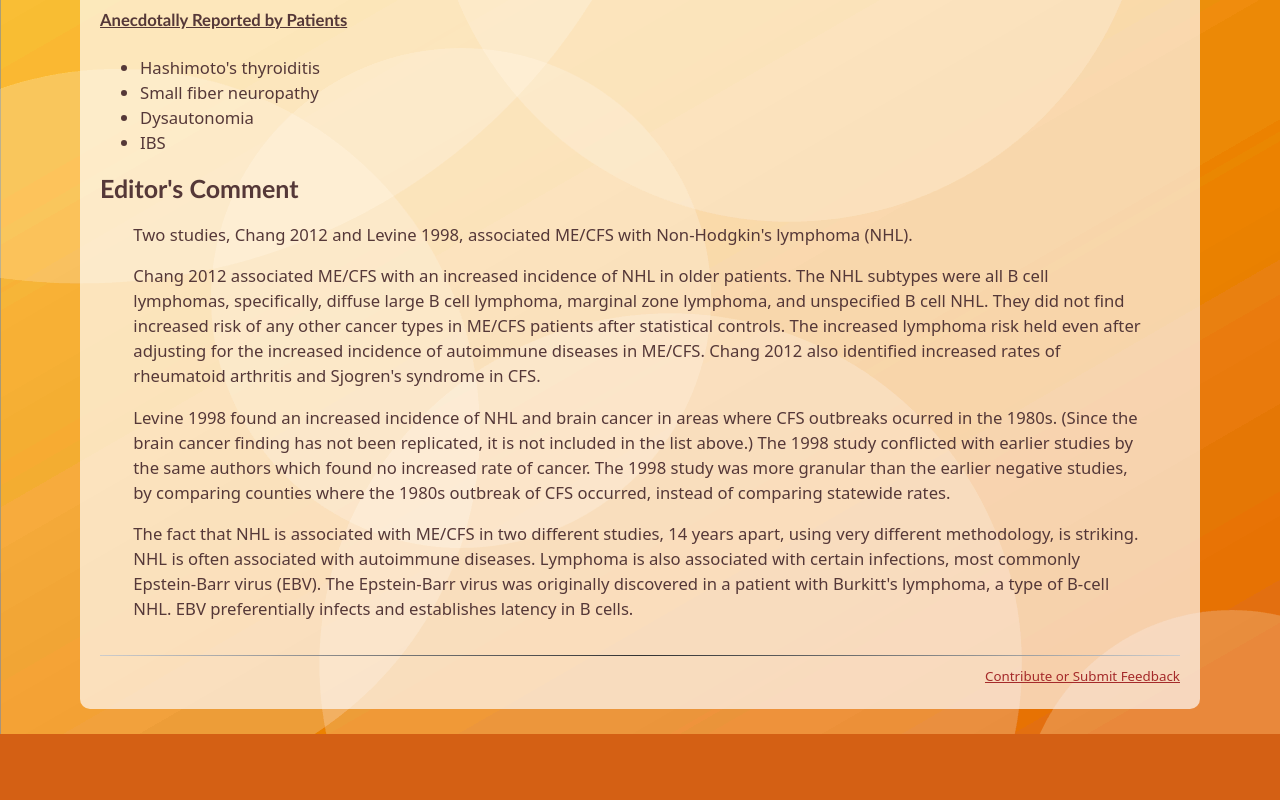
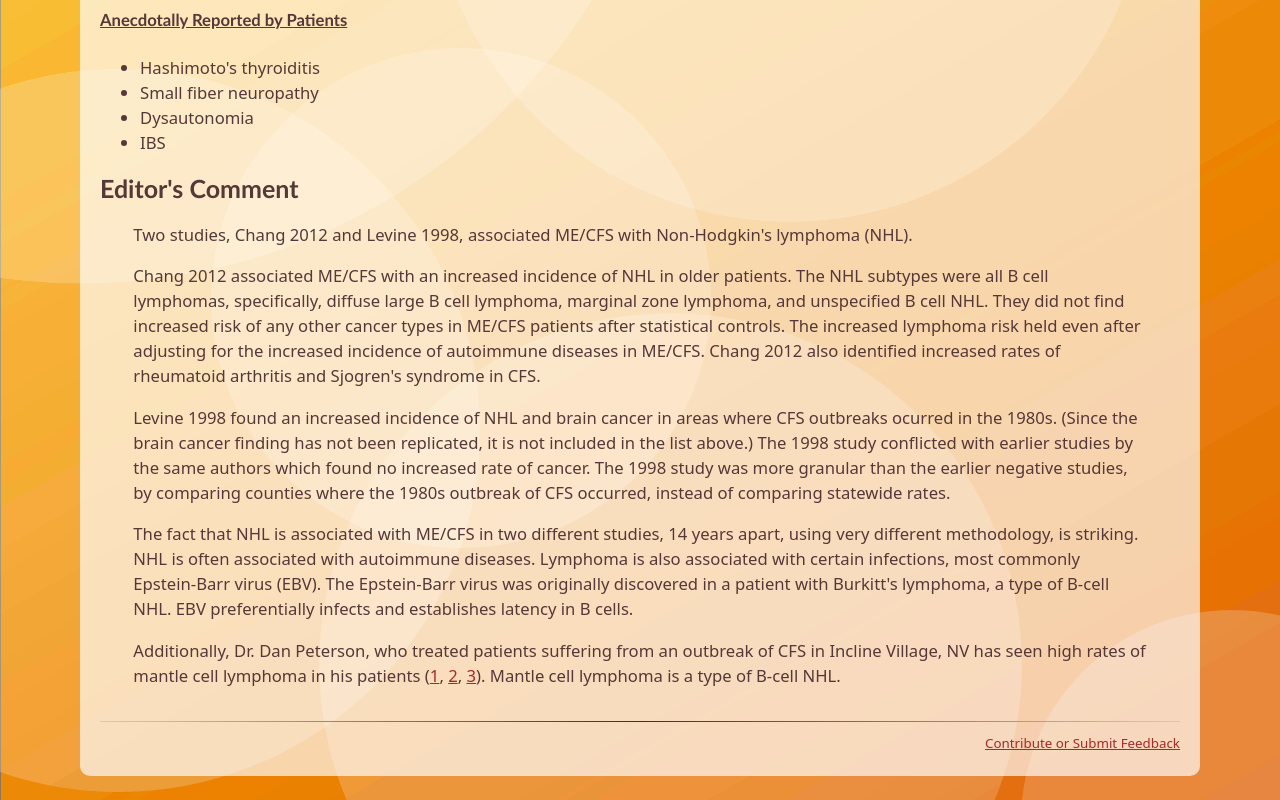
Before and after one commit to mecfsresearch/mecfsresearch.github.io, a plain HTML site: page comorbid.html in a window 1280 px wide. Shown: the part 378-1178 px from the top of the page. Before the commit the page ends 1112 px from the top, so only its background shows below. Drawn offline with Linux system fonts and the light colour scheme.

Commit message:
Add info on increased mantle cell lymphoma

```diff
--- a/comorbid.html
+++ b/comorbid.html
@@ -64,7 +64,14 @@
 					patient with Burkitt's lymphoma, a type of B-cell NHL. EBV preferentially infects and establishes
 					latency in B cells.
 				</p>
-
+				<p class="passage">
+					Additionally, Dr. Dan Peterson, who treated patients suffering from an outbreak of CFS in Incline Village, NV has seen
+					high rates of mantle cell lymphoma in his patients
+					(<a href="https://mg.co.za/article/2010-05-21-the-trouble-with-me-no-end-to-a-tiring-debate/">1</a>,
+					<a href="https://www.theguardian.com/society/2010/may/13/me-chronic-fatigue-syndrome">2</a>,
+					<a href="http://www.cfscentral.com/2014/05/candid-conversation-with-dr-ian-lipkin.html">3</a>).
+					Mantle cell lymphoma is a type of B-cell NHL.
+				</p>
 			</div>
 
 
```
